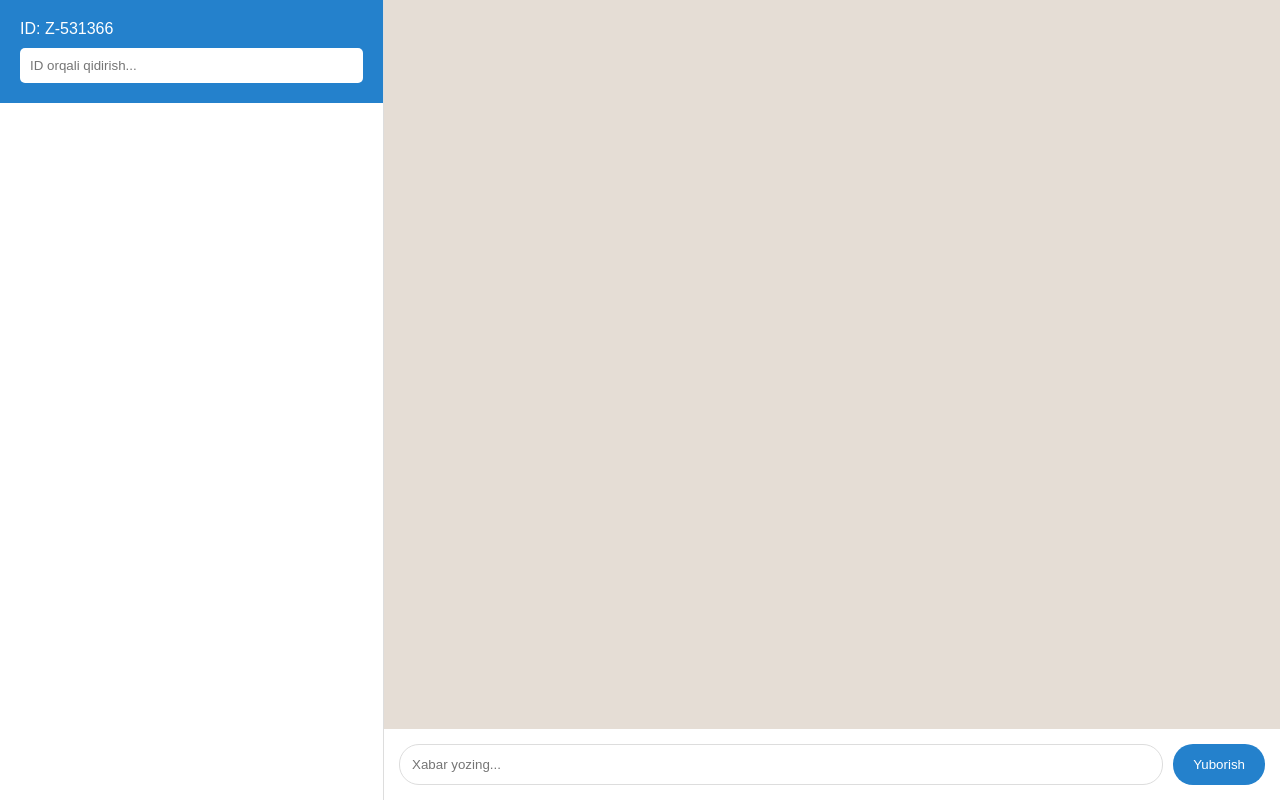
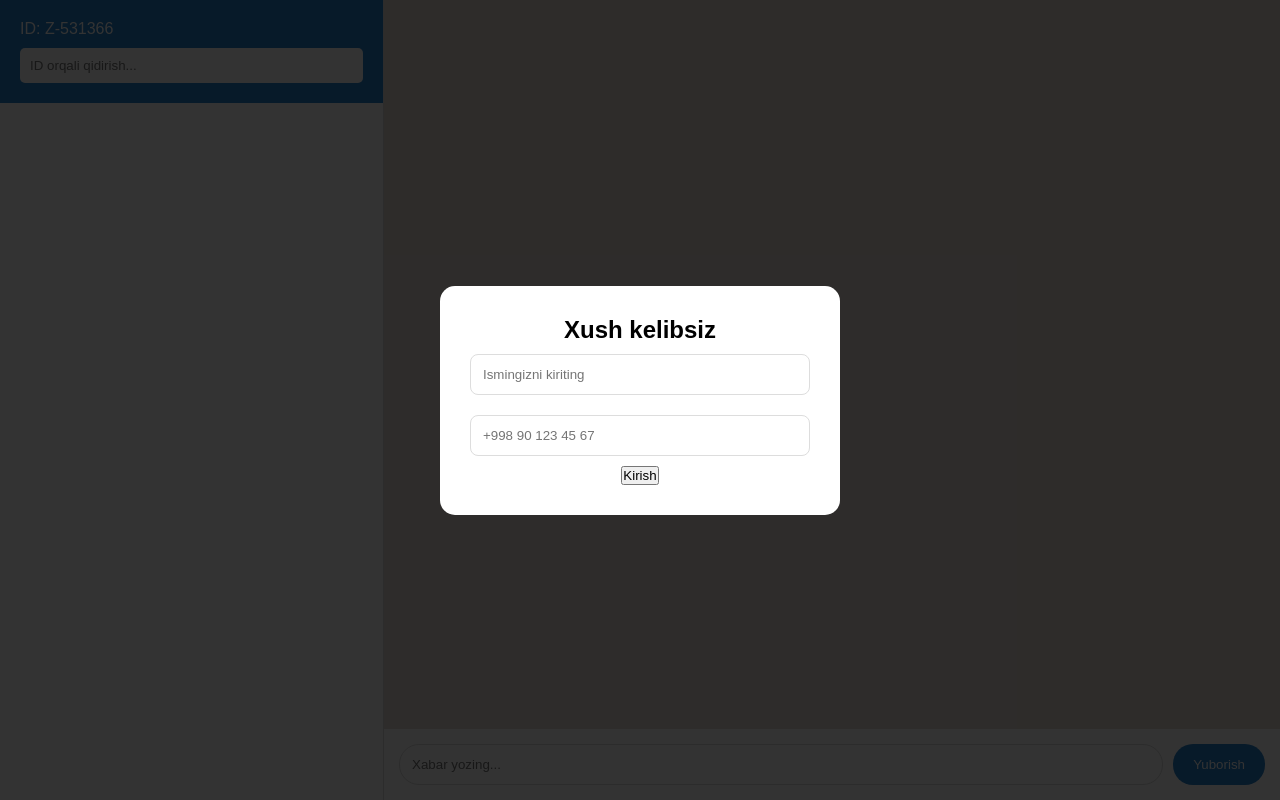
Before and after one commit to DarthWader96/Telegram-Clone, a plain HTML site: page client/index.html in a window 1280 px wide. Drawn offline with nearby package versions, Linux system fonts and the light colour scheme; no server answers.

Commit message:
9.models/User.js o'zgartirildi

```diff
--- a/client/index.html
+++ b/client/index.html
@@ -1,12 +1,22 @@
 <!DOCTYPE html>
 <html lang="en">
+
 <head>
     <meta charset="UTF-8">
     <meta name="viewport" content="width=device-width, initial-scale=1.0">
     <title>Telegram Clone</title>
     <link rel="stylesheet" href="style.css">
 </head>
+
 <body>
+    <div id="login-overlay" class="overlay">
+        <div class="login-box">
+            <h2>Xush kelibsiz</h2>
+            <input type="text" id="login-name" placeholder="Ismingizni kiriting">
+            <input type="text" id="login-phone" placeholder="+998 90 123 45 67">
+            <button id="login-btn">Kirish</button>
+        </div>
+    </div>
     <div class="app-container">
         <aside class="sidebar">
             <header class="sidebar-header">
@@ -59,4 +69,5 @@
     <script src="https://cdn.socket.io/4.7.2/socket.io.min.js"></script>
     <script src="app.js"></script>
 </body>
+
 </html>
--- a/client/style.css
+++ b/client/style.css
@@ -3,6 +3,24 @@
     padding: 0;
     box-sizing: border-box;
     font-family: sans-serif;
+}
+
+.overlay {
+    position: fixed;
+    top: 0; left: 0; width: 100%; height: 100%;
+    background: rgba(0,0,0,0.8);
+    display: flex; align-items: center; justify-content: center;
+    z-index: 1000;
+}
+
+.login-box {
+    background: white; padding: 30px; border-radius: 15px;
+    width: 90%; max-width: 400px; text-align: center;
+}
+
+.login-box input {
+    width: 100%; padding: 12px; margin: 10px 0;
+    border: 1px solid #ddd; border-radius: 8px;
 }
 
 .app-container {
```
Also changed, not shown: backend/models/User.js (+4 -3 lines).
